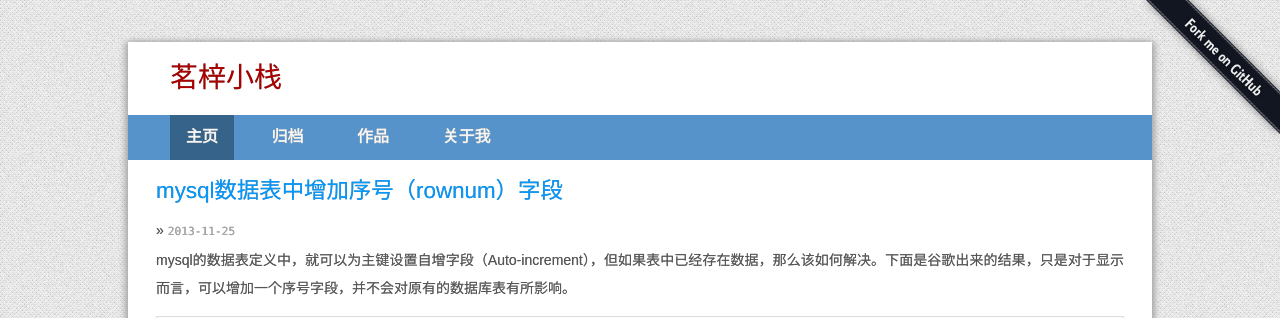
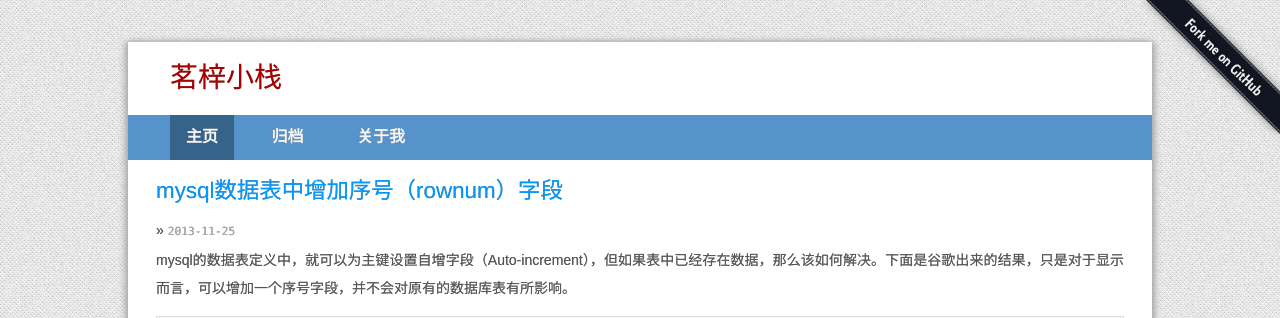
Before and after one commit to mingzepeng/mingzepeng.github.com, a Jekyll site: the page built from index.html, in a window 1280 px wide and 900 px high. Shown: the top 318 px of the window. Built offline with Jekyll 4.4.1, drawn with Linux system fonts in a browser that asks for light colours; Markdown is read by kramdown in place of the engine named in the settings.

Commit message:
Update default.html

```diff
--- a/_layouts/default.html
+++ b/_layouts/default.html
@@ -33,7 +33,7 @@
               <nav>
               <a href="/">主页</a>
               <a href="{{site.url}}/archives.html">归档</a>
-              <a href="{{site.url}}/pages/my-projects.html">作品</a>
+              <!--<a href="{{site.url}}/pages/my-projects.html">作品</a>-->
 
               <!--<a href="{{site.url}}/pages/me-say.html">梓说</a>-->
 
```
